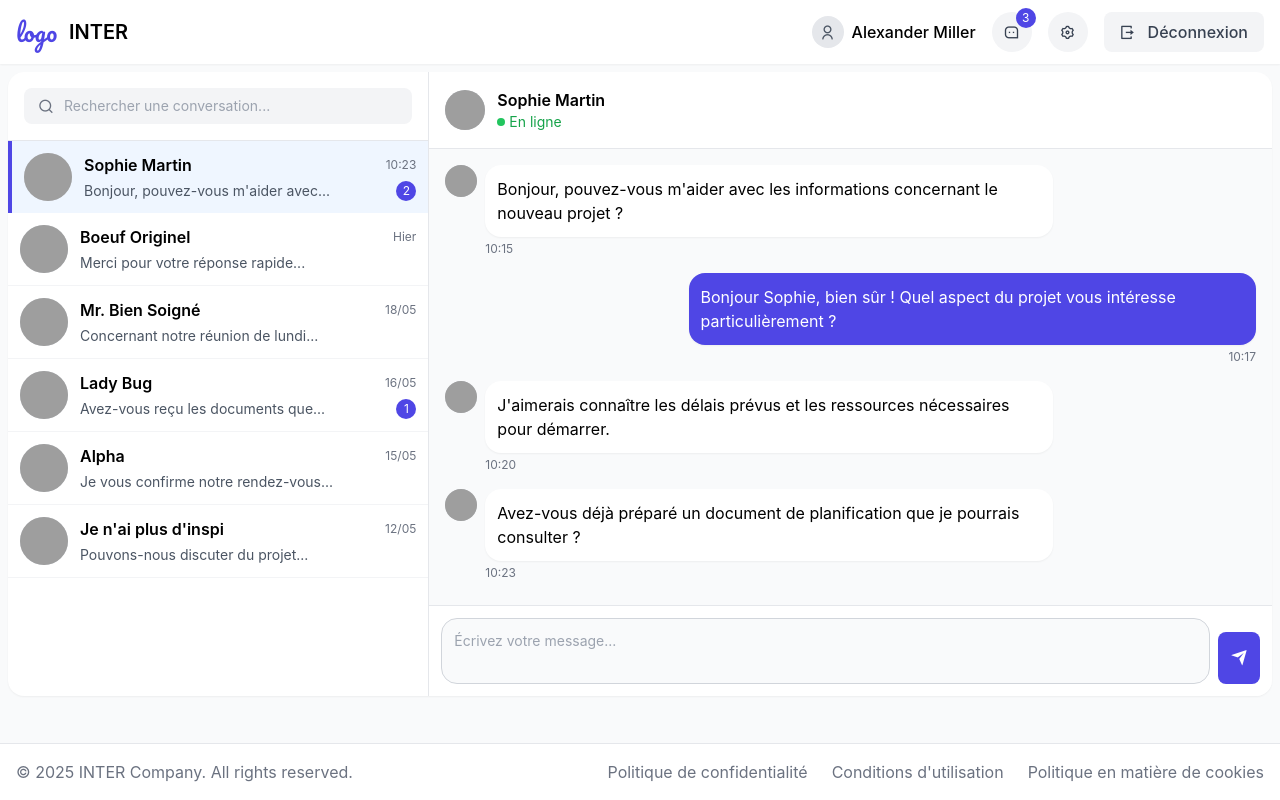
After one commit to TongoDaniel/InterApp, a Django app: page /chatClient/ in a window 1280 px wide. The commit adds this page. Run offline with Django 5.2, Linux system fonts and the light colour scheme; some libraries are stand-ins or nearby versions; grey boxes are pictures that could not be loaded.

Commit message:
second commit

```diff
--- a/Inter/urls.py
+++ b/Inter/urls.py
@@ -27,4 +27,5 @@ urlpatterns = [
     path('housingcl/', views.housingCL_view, name='housingCL'),
     path('landcl/', views.landCL_view, name='landCL'),
     path('housingmore/', views.housingMore_view, name='housingMore'),
+    path('chatClient/', views.chatClient_view, name='chatClient'),
 ]
--- /dev/null
+++ b/InterApp/static/css/chatClient.css
@@ -0,0 +1,36 @@
+:where([class^="ri-"])::before {
+    content: "\f3c2";
+}
+
+body {
+    font-family: 'Inter', sans-serif;
+    background-color: #f9fafb;
+}
+
+.message-list::-webkit-scrollbar, .message-area::-webkit-scrollbar {
+    width: 6px;
+}
+
+.message-list::-webkit-scrollbar-thumb, .message-area::-webkit-scrollbar-thumb {
+    background-color: #d1d5db;
+    border-radius: 3px;
+}
+
+.message-list::-webkit-scrollbar-track, .message-area::-webkit-scrollbar-track {
+    background-color: #f3f4f6;
+}
+
+.textarea-message {
+    resize: none;
+    outline: none;
+}
+
+.textarea-message:focus {
+    border-color: #4f46e5;
+}
+
+input[type="number"]::-webkit-inner-spin-button,
+input[type="number"]::-webkit-outer-spin-button {
+    -webkit-appearance: none;
+    margin: 0;
+}
--- a/InterApp/views.py
+++ b/InterApp/views.py
@@ -12,3 +12,6 @@ def landCL_view(request):
     return render(request, 'client/landPage.html')
 def housingMore_view(request):
     return render(request, 'client/housingMore.html')
+
+def chatClient_view(request):
+    return render(request, 'client/chat.html')
--- /dev/null
+++ b/templates/client/chat.html
@@ -0,0 +1,268 @@
+{% load static %}
+<!DOCTYPE html>
+<html lang="fr">
+<head>
+    <meta charset="UTF-8">
+    <meta name="viewport" content="width=device-width, initial-scale=1.0">
+    <title>INTER - Messagerie Privée</title>
+    <script src="https://cdn.tailwindcss.com/3.4.16"></script>
+    <script>tailwind.config={theme:{extend:{colors:{primary:'#4f46e5',secondary:'#6366f1'},borderRadius:{'none':'0px','sm':'4px',DEFAULT:'8px','md':'12px','lg':'16px','xl':'20px','2xl':'24px','3xl':'32px','full':'9999px','button':'8px'}}}}</script>
+    <link rel="preconnect" href="https://fonts.googleapis.com">
+    <link rel="preconnect" href="https://fonts.gstatic.com" crossorigin>
+    <link href="https://fonts.googleapis.com/css2?family=Pacifico&display=swap" rel="stylesheet">
+    <link rel="stylesheet" href="https://cdnjs.cloudflare.com/ajax/libs/remixicon/4.6.0/remixicon.min.css">
+    <link rel="stylesheet" href="{% static 'css/chatClient.css' %}">
+</head>
+<body class="flex flex-col min-h-screen">
+    <!-- Header -->
+    <header class="bg-white shadow-sm">
+        <div class="container mx-auto px-4 py-3 flex items-center justify-between">
+            <div class="flex items-center gap-3">
+                <div class="font-['Pacifico'] text-2xl text-primary">logo</div>
+                <span class="text-xl font-semibold">INTER</span>
+            </div>
+            <div class="flex items-center gap-4">
+                <div class="flex items-center gap-2">
+                    <div class="w-8 h-8 rounded-full bg-gray-200 flex items-center justify-center">
+                        <i class="ri-user-line text-gray-600"></i>
+                    </div>
+                    <span class="font-medium">Alexander Miller</span>
+                </div>
+                <button class="w-10 h-10 hover:bg-gray-200 rounded-full bg-gray-100 flex items-center justify-center relative">
+                    <i class="ri-message-3-line text-gray-700"></i>
+                    <span class="absolute -top-1 -right-1 bg-primary text-white text-xs rounded-full w-5 h-5 flex items-center justify-center">3</span>
+                </button>
+                <button class="w-10 h-10 hover:bg-gray-200 rounded-full bg-gray-100 flex items-center justify-center">
+                    <i class="ri-settings-3-line text-gray-700"></i>
+                </button>
+                <button class="flex items-center gap-2 px-4 py-2 bg-gray-100 hover:bg-gray-200 rounded text-gray-700 font-medium !rounded-button whitespace-nowrap">
+                    <i class="ri-logout-box-r-line mr-1"></i>
+                    Déconnexion
+                </button>
+            </div>
+        </div>
+    </header>
+
+    <!-- Main Content -->
+    <main class="flex-grow container mx-auto px-2 py-2">
+        <div class="flex bg-white rounded-lg shadow-sm overflow-hidden" style="height: 78vh;">
+            <!-- Left sidebar - Conversations list -->
+            <div class="w-1/3 border-r border-gray-200">
+                <div class="p-4 border-b border-gray-200">
+                    <div class="relative">
+                        <input type="text" placeholder="Rechercher une conversation..." class="w-full pl-10 pr-4 py-2 bg-gray-100 rounded border-none text-sm">
+                        <div class="absolute left-3 top-1/2 -translate-y-1/2 w-5 h-5 flex items-center justify-center">
+                            <i class="ri-search-line text-gray-500"></i>
+                        </div>
+                    </div>
+                </div>
+                <div class="message-list overflow-y-auto" style="height: calc(100% - 70px);">
+                    <!-- Conversation item - Active -->
+                    <div class="p-3 hover:bg-gray-50 cursor-pointer bg-blue-50 border-l-4 border-primary">
+                        <div class="flex items-center gap-3">
+                            <div class="w-12 h-12 rounded-full bg-gray-300 flex-shrink-0 overflow-hidden">
+                                <img src="https://readdy.ai/api/search-image?query=professional%20portrait%20of%20a%20young%20woman%20with%20short%20brown%20hair%2C%20soft%20smile%2C%20professional%20attire%2C%20neutral%20background%2C%20high%20quality%2C%20photorealistic&width=100&height=100&seq=1&orientation=squarish" alt="Sophie Martin" class="w-full h-full object-cover object-top">
+                            </div>
+                            <div class="flex-grow min-w-0">
+                                <div class="flex justify-between items-center mb-1">
+                                    <h3 class="font-semibold truncate">Sophie Martin</h3>
+                                    <span class="text-xs text-gray-500">10:23</span>
+                                </div>
+                                <div class="flex justify-between items-center">
+                                    <p class="text-sm text-gray-600 truncate">Bonjour, pouvez-vous m'aider avec...</p>
+                                    <span class="bg-primary text-white text-xs rounded-full w-5 h-5 flex items-center justify-center">2</span>
+                                </div>
+                            </div>
+                        </div>
+                    </div>
+
+                    <!-- Conversation item -->
+                    <div class="p-3 hover:bg-gray-50 cursor-pointer border-b border-gray-100">
+                        <div class="flex items-center gap-3">
+                            <div class="w-12 h-12 rounded-full bg-gray-300 flex-shrink-0 overflow-hidden">
+                                <img src="https://readdy.ai/api/search-image?query=professional%20portrait%20of%20a%20middle-aged%20man%20with%20glasses%20and%20short%20dark%20hair%2C%20business%20casual%20attire%2C%20neutral%20background%2C%20high%20quality%2C%20photorealistic&width=100&height=100&seq=2&orientation=squarish" alt="Jean Dupont" class="w-full h-full object-cover object-top">
+                            </div>
+                            <div class="flex-grow min-w-0">
+                                <div class="flex justify-between items-center mb-1">
+                                    <h3 class="font-semibold truncate">Boeuf Originel</h3>
+                                    <span class="text-xs text-gray-500">Hier</span>
+                                </div>
+                                <div class="flex justify-between items-center">
+                                    <p class="text-sm text-gray-600 truncate">Merci pour votre réponse rapide...</p>
+                                </div>
+                            </div>
+                        </div>
+                    </div>
+
+                    <!-- Conversation item -->
+                    <div class="p-3 hover:bg-gray-50 cursor-pointer border-b border-gray-100">
+                        <div class="flex items-center gap-3">
+                            <div class="w-12 h-12 rounded-full bg-gray-300 flex-shrink-0 overflow-hidden">
+                                <img src="https://readdy.ai/api/search-image?query=professional%20portrait%20of%20a%20young%20man%20with%20beard%2C%20casual%20professional%20attire%2C%20neutral%20background%2C%20high%20quality%2C%20photorealistic&width=100&height=100&seq=3&orientation=squarish" alt="Antoine Leroy" class="w-full h-full object-cover object-top">
+                            </div>
+                            <div class="flex-grow min-w-0">
+                                <div class="flex justify-between items-center mb-1">
+                                    <h3 class="font-semibold truncate">Mr. Bien Soigné</h3>
+                                    <span class="text-xs text-gray-500">18/05</span>
+                                </div>
+                                <div class="flex justify-between items-center">
+                                    <p class="text-sm text-gray-600 truncate">Concernant notre réunion de lundi...</p>
+                                </div>
+                            </div>
+                        </div>
+                    </div>
+
+                    <!-- Conversation item -->
+                    <div class="p-3 hover:bg-gray-50 cursor-pointer border-b border-gray-100">
+                        <div class="flex items-center gap-3">
+                            <div class="w-12 h-12 rounded-full bg-gray-300 flex-shrink-0 overflow-hidden">
+                                <img src="https://readdy.ai/api/search-image?query=professional%20portrait%20of%20a%20woman%20with%20long%20blonde%20hair%2C%20professional%20business%20attire%2C%20neutral%20background%2C%20high%20quality%2C%20photorealistic&width=100&height=100&seq=4&orientation=squarish" alt="Marie Leclerc" class="w-full h-full object-cover object-top">
+                            </div>
+                            <div class="flex-grow min-w-0">
+                                <div class="flex justify-between items-center mb-1">
+                                    <h3 class="font-semibold truncate">Lady Bug</h3>
+                                    <span class="text-xs text-gray-500">16/05</span>
+                                </div>
+                                <div class="flex justify-between items-center">
+                                    <p class="text-sm text-gray-600 truncate">Avez-vous reçu les documents que...</p>
+                                    <span class="bg-primary text-white text-xs rounded-full w-5 h-5 flex items-center justify-center">1</span>
+                                </div>
+                            </div>
+                        </div>
+                    </div>
+
+                    <!-- Conversation item -->
+                    <div class="p-3 hover:bg-gray-50 cursor-pointer border-b border-gray-100">
+                        <div class="flex items-center gap-3">
+                            <div class="w-12 h-12 rounded-full bg-gray-300 flex-shrink-0 overflow-hidden">
+                                <img src="https://readdy.ai/api/search-image?query=professional%20portrait%20of%20a%20young%20man%20with%20short%20black%20hair%2C%20casual%20professional%20attire%2C%20neutral%20background%2C%20high%20quality%2C%20photorealistic&width=100&height=100&seq=6&orientation=squarish" alt="Lucas Bernard" class="w-full h-full object-cover object-top">
+                            </div>
+                            <div class="flex-grow min-w-0">
+                                <div class="flex justify-between items-center mb-1">
+                                    <h3 class="font-semibold truncate">Alpha</h3>
+                                    <span class="text-xs text-gray-500">15/05</span>
+                                </div>
+                                <div class="flex justify-between items-center">
+                                    <p class="text-sm text-gray-600 truncate">Je vous confirme notre rendez-vous...</p>
+                                </div>
+                            </div>
+                        </div>
+                    </div>
+
+                    <!-- Conversation item -->
+                    <div class="p-3 hover:bg-gray-50 cursor-pointer border-b border-gray-100">
+                        <div class="flex items-center gap-3">
+                            <div class="w-12 h-12 rounded-full bg-gray-300 flex-shrink-0 overflow-hidden">
+                                <img src="https://readdy.ai/api/search-image?query=professional%20portrait%20of%20a%20middle-aged%20woman%20with%20shoulder-length%20dark%20hair%2C%20business%20attire%2C%20neutral%20background%2C%20high%20quality%2C%20photorealistic&width=100&height=100&seq=5&orientation=squarish" alt="Isabelle Moreau" class="w-full h-full object-cover object-top">
+                            </div>
+                            <div class="flex-grow min-w-0">
+                                <div class="flex justify-between items-center mb-1">
+                                    <h3 class="font-semibold truncate">Je n'ai plus d'inspi</h3>
+                                    <span class="text-xs text-gray-500">12/05</span>
+                                </div>
+                                <div class="flex justify-between items-center">
+                                    <p class="text-sm text-gray-600 truncate">Pouvons-nous discuter du projet...</p>
+                                </div>
+                            </div>
+                        </div>
+                    </div>
+                </div>
+            </div>
+
+            <!-- Right side - Active conversation -->
+            <div class="w-2/3 flex flex-col">
+                <!-- Conversation header -->
+                <div class="p-4 border-b border-gray-200 flex items-center gap-3">
+                    <div class="w-10 h-10 rounded-full bg-gray-300 flex-shrink-0 overflow-hidden">
+                        <img src="https://readdy.ai/api/search-image?query=professional%20portrait%20of%20a%20young%20woman%20with%20short%20brown%20hair%2C%20soft%20smile%2C%20professional%20attire%2C%20neutral%20background%2C%20high%20quality%2C%20photorealistic&width=100&height=100&seq=1&orientation=squarish" alt="Sophie Martin" class="w-full h-full object-cover object-top">
+                    </div>
+                    <div>
+                        <h3 class="font-semibold">Sophie Martin</h3>
+                        <div class="flex items-center gap-1 text-sm">
+                            <span class="w-2 h-2 bg-green-500 rounded-full"></span>
+                            <span class="text-green-600">En ligne</span>
+                        </div>
+                    </div>
+                </div>
+
+                <!-- Messages area -->
+                <div class="message-area flex-grow p-4 overflow-y-auto bg-gray-50">
+                    <!-- Received message -->
+                    <div class="flex mb-4">
+                        <div class="w-8 h-8 rounded-full bg-gray-300 flex-shrink-0 mr-2 overflow-hidden">
+                            <img src="https://readdy.ai/api/search-image?query=professional%20portrait%20of%20a%20young%20woman%20with%20short%20brown%20hair%2C%20soft%20smile%2C%20professional%20attire%2C%20neutral%20background%2C%20high%20quality%2C%20photorealistic&width=80&height=80&seq=1&orientation=squarish" alt="Sophie Martin" class="w-full h-full object-cover object-top">
+                        </div>
+                        <div class="max-w-[70%]">
+                            <div class="bg-white p-3 rounded-lg shadow-sm">
+                                <p>Bonjour, pouvez-vous m'aider avec les informations concernant le nouveau projet ?</p>
+                            </div>
+                            <span class="text-xs text-gray-500 mt-1 block">10:15</span>
+                        </div>
+                    </div>
+
+                    <!-- Sent message -->
+                    <div class="flex justify-end mb-4">
+                        <div class="max-w-[70%]">
+                            <div class="bg-primary text-white p-3 rounded-lg shadow-sm">
+                                <p>Bonjour Sophie, bien sûr ! Quel aspect du projet vous intéresse particulièrement ?</p>
+                            </div>
+                            <span class="text-xs text-gray-500 mt-1 block text-right">10:17</span>
+                        </div>
+                    </div>
+
+                    <!-- Received message -->
+                    <div class="flex mb-4">
+                        <div class="w-8 h-8 rounded-full bg-gray-300 flex-shrink-0 mr-2 overflow-hidden">
+                            <img src="https://readdy.ai/api/search-image?query=professional%20portrait%20of%20a%20young%20woman%20with%20short%20brown%20hair%2C%20soft%20smile%2C%20professional%20attire%2C%20neutral%20background%2C%20high%20quality%2C%20photorealistic&width=80&height=80&seq=1&orientation=squarish" alt="Sophie Martin" class="w-full h-full object-cover object-top">
+                        </div>
+                        <div class="max-w-[70%]">
+                            <div class="bg-white p-3 rounded-lg shadow-sm">
+                                <p>J'aimerais connaître les délais prévus et les ressources nécessaires pour démarrer.</p>
+                            </div>
+                            <span class="text-xs text-gray-500 mt-1 block">10:20</span>
+                        </div>
+                    </div>
+
+                    <!-- Received message -->
+                    <div class="flex mb-4">
+                        <div class="w-8 h-8 rounded-full bg-gray-300 flex-shrink-0 mr-2 overflow-hidden">
+                            <img src="https://readdy.ai/api/search-image?query=professional%20portrait%20of%20a%20young%20woman%20with%20short%20brown%20hair%2C%20soft%20smile%2C%20professional%20attire%2C%20neutral%20background%2C%20high%20quality%2C%20photorealistic&width=80&height=80&seq=1&orientation=squarish" alt="Sophie Martin" class="w-full h-full object-cover object-top">
+                        </div>
+                        <div class="max-w-[70%]">
+                            <div class="bg-white p-3 rounded-lg shadow-sm">
+                                <p>Avez-vous déjà préparé un document de planification que je pourrais consulter ?</p>
+                            </div>
+                            <span class="text-xs text-gray-500 mt-1 block">10:23</span>
+                        </div>
+                    </div>
+                </div>
+
+                <!-- Message input area -->
+                <div class="p-3 border-t border-gray-200 bg-white">
+                    <div class="flex items-end gap-2">
+                        <textarea class="textarea-message flex-grow p-3 border border-gray-300 rounded-lg focus:ring-2 focus:ring-primary/20 bg-gray-50 text-sm" rows="2" placeholder="Écrivez votre message..."></textarea>
+                        <button class="bg-primary hover:bg-primary/90 text-white p-3 !rounded-button whitespace-nowrap flex items-center justify-center">
+                            <i class="ri-send-plane-fill text-lg"></i>
+                        </button>
+                    </div>
+                </div>
+            </div>
+        </div>
+    </main>
+
+    <!-- Footer -->
+    <footer class="bg-white py-4 px-4 border-t border-gray-200">
+        <div class="flex flex-col md:flex-row justify-between items-center">
+            <p class="text-gray-500 mb-4 md:mb-0">© 2025 INTER Company. All rights
+                reserved.</p>
+            <div class="flex space-x-6">
+                <a href="#" class="text-gray-500 hover:text-primary transition-colors">Politique de confidentialité</a>
+                <a href="#" class="text-gray-500 hover:text-primary transition-colors">Conditions d'utilisation</a>
+                <a href="#" class="text-gray-500 hover:text-primary transition-colors">Politique en matière de cookies</a>
+            </div>
+        </div>
+    </footer>
+
+
+</body>
+</html>
```
Also changed, not shown: templates/client/housingMore.html (+14 -10 lines), templates/client/housingPage.html (+14 -10 lines), templates/client/landPage.html (+14 -10 lines).
